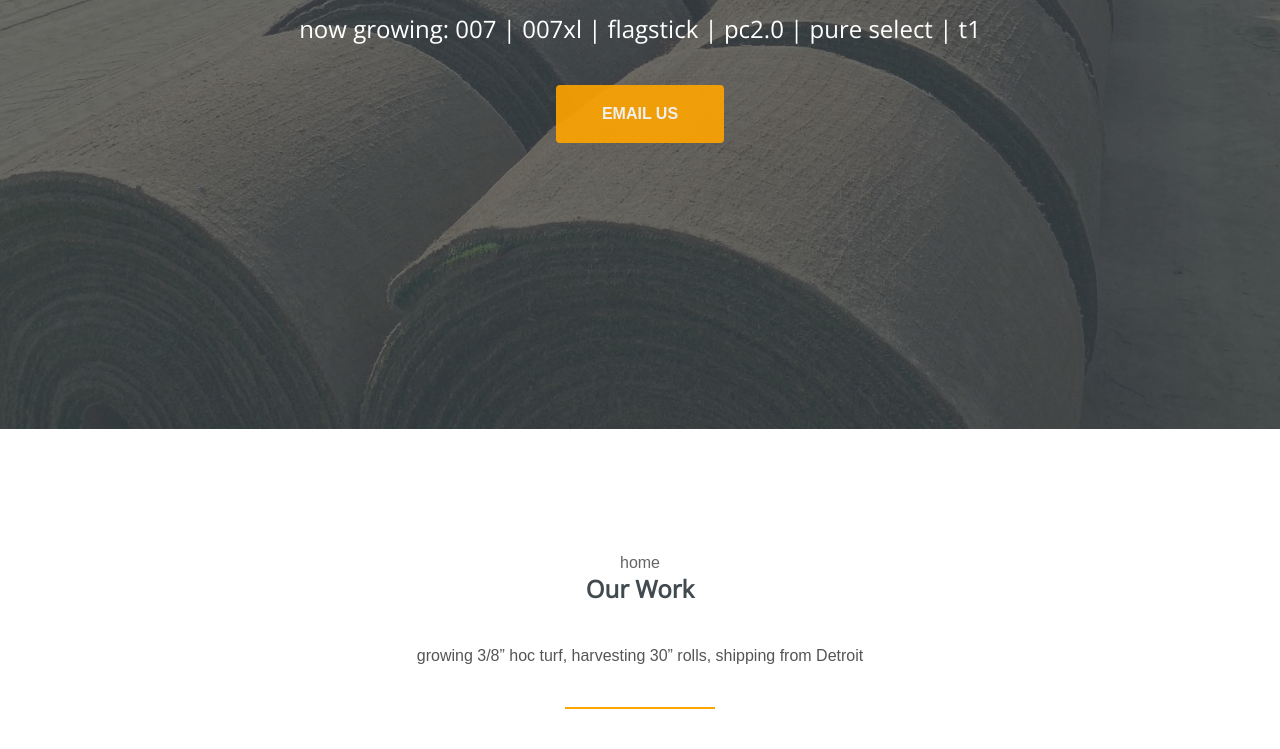
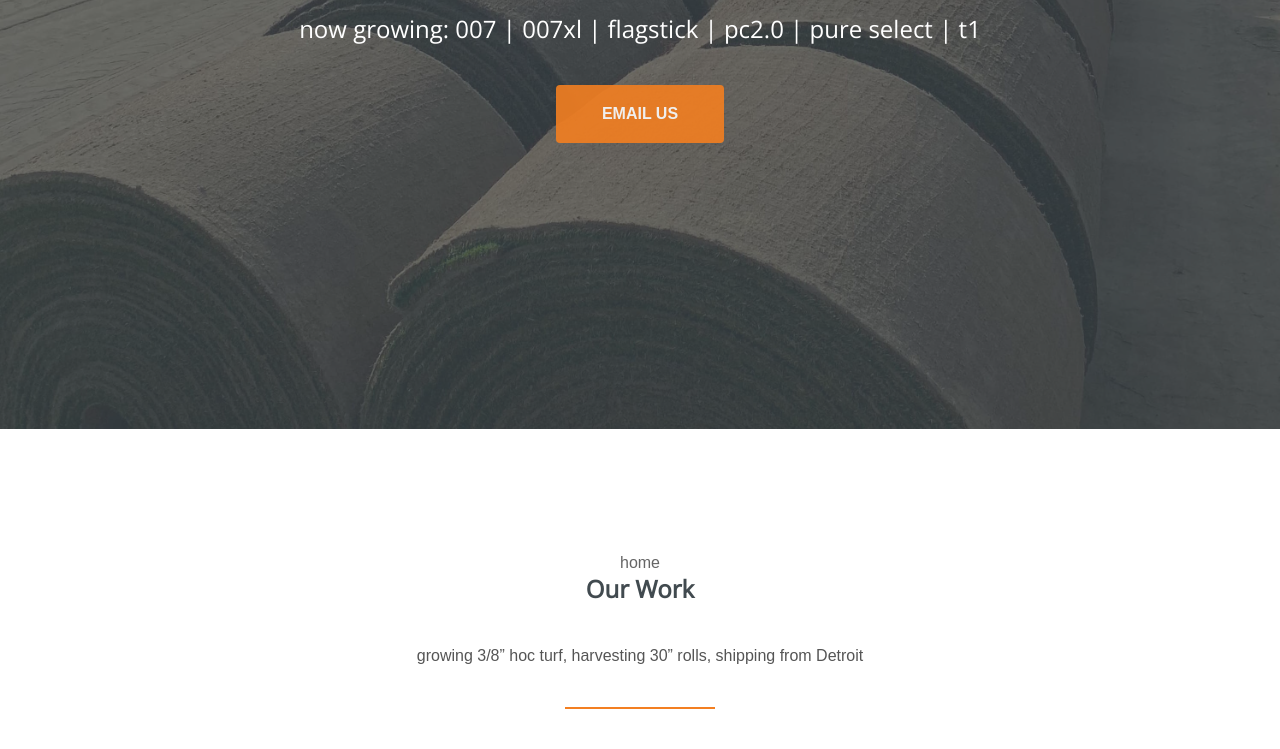
Before and after one commit to bentsod/bentsod.github.io, a plain HTML site: page index.html in a window 1280 px wide. Shown: the part 371-1120 px from the top of the page. Drawn offline with nearby package versions, Linux system fonts and the light colour scheme.

Commit message:
Update styles.css

```diff
--- a/assets/css/styles.css
+++ b/assets/css/styles.css
@@ -33,7 +33,7 @@ a.btn{
 	color: #fff;
 	border-radius: 4px;
 	text-transform: uppercase;
-	background-color: #FFA500;   /*dodger blue 2196F3*/
+	background-color: #F37F21;   /*dodger blue 2196F3*/
 	font-weight: 800;
 	text-align: center;
 }
@@ -41,7 +41,7 @@ a.btn{
 hr{
 	width: 150px;
 	height: 2px;
-	background-color: #FFA500;
+	background-color: #F37F21;
 	border: 0;
 	margin-bottom: 80px;
 }
@@ -171,7 +171,7 @@ header nav li:last-child{
 	width: 100%;
 	height: 100%;
 	background-size: cover;
-	background-color: #FFA500;
+	background-color: #F37F21;
 	z-index: -1;
 }
 
```
